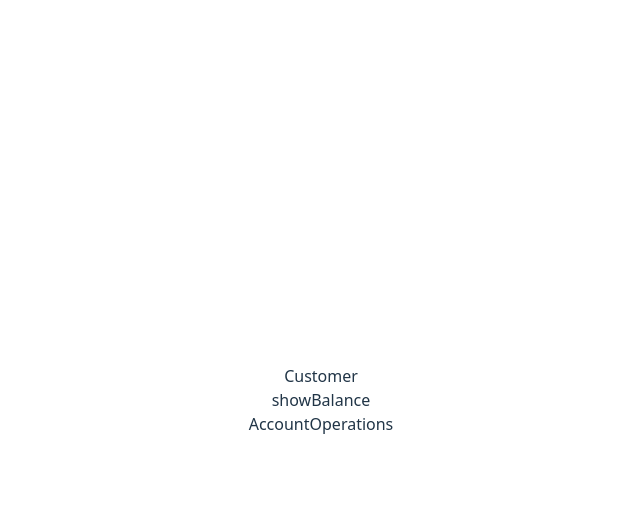
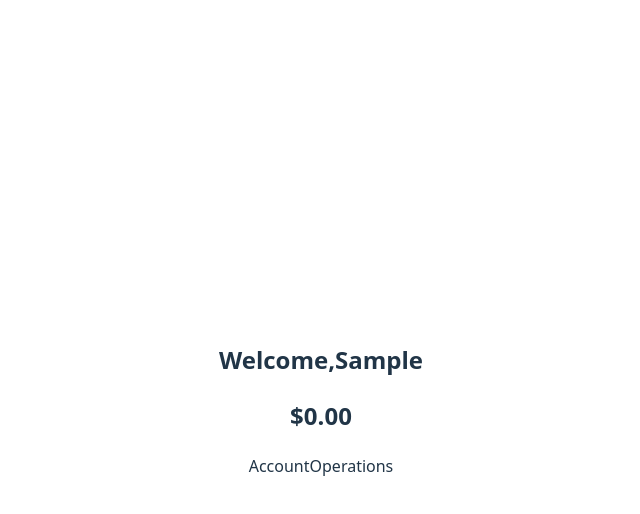
Before and after one commit to Tailung1/Redux-Toolkit, a React (Vite) app: page / in a window 1280 px wide. Both pictures are taken after typing "Sample", "Sample" into the empty fields and a click on the button "Submit". Shown: the top 514 px of the page, without its empty margins (319-959 px from the left). Built offline with nearby package versions, Linux system fonts and the light colour scheme; the HTML template or start-up script is replaced by a standard one.

Commit message:
account operations last

```diff
--- a/src/features/accounts/AccountOperations.tsx
+++ b/src/features/accounts/AccountOperations.tsx
@@ -1,4 +1,4 @@
-import React from 'react'
+
 
 export default function AccountOperations() {
   return (
--- a/src/features/accounts/ShowBalance.tsx
+++ b/src/features/accounts/ShowBalance.tsx
@@ -1,7 +1,21 @@
-import React from 'react'
+import { useSelector } from "react-redux";
+import { rootReducer } from "../../store";
+
+function formatCurrency(value: number) {
+  return new Intl.NumberFormat("en-US", {
+    style: "currency",
+    currency: "USD",
+  }).format(value);
+}
 
 export default function ShowBalance() {
+  const balance = useSelector(
+    (store: rootReducer) => store.account?.balance
+  );
+
   return (
-    <div>showBalance</div>
-  )
+    <div>
+      <h2>{formatCurrency(balance as number)}</h2>
+    </div>
+  );
 }
--- a/src/features/accounts/accountSlice.ts
+++ b/src/features/accounts/accountSlice.ts
@@ -1,7 +1,12 @@
 import { Action } from "redux";
 
+interface IInitalState {
+balance:number,
+loan:number,
+loanPurpose:string
+}
 
-const accountInitialState = {
+const accountInitialState: IInitalState = {
   balance: 0,
   loan: 0,
   loanPurpose: "",
--- a/src/features/customers/Customer.tsx
+++ b/src/features/customers/Customer.tsx
@@ -1,7 +1,13 @@
-import React from 'react'
+import { useSelector } from "react-redux";
+import { rootReducer } from "../../store";
 
 export default function Customer() {
+  const costumerName = useSelector(
+    (store: rootReducer) => store.customer.fullName
+  );
   return (
-    <div>Customer</div>
-  )
+    <div>
+      <h2>Welcome,{costumerName as string}</h2>
+    </div>
+  );
 }
```
